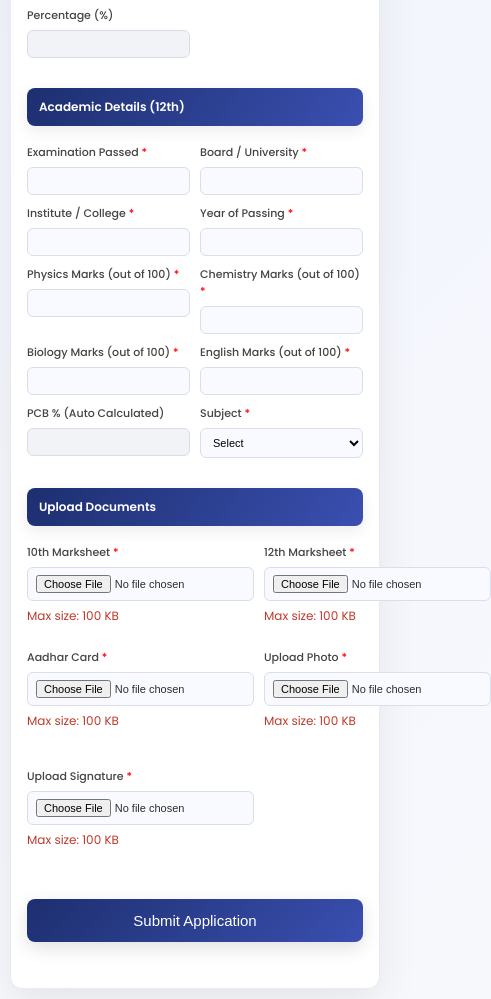
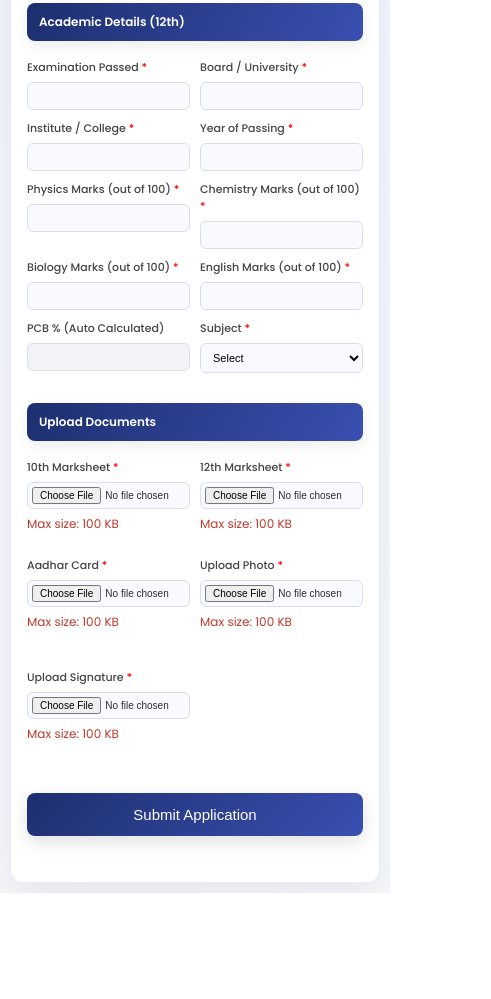
Before and after one commit to digiihelpdesk-prog/Application-Form-Nursing, a website: page index.html in a window 390 px wide. Shown: the part 1535-2534 px from the top of the page, 491 px wide, since content can reach past the window. After the commit the page ends 2428 px from the top, so only its background shows below. Drawn offline with Linux system fonts and the light colour scheme.

Commit message:
mobile view update

```diff
--- a/Style2.css
+++ b/Style2.css
@@ -239,6 +239,14 @@
 .form-group select{
 padding:7px 8px;
 font-size:11px;
+width:100%;
+box-sizing:border-box;
+}
+
+.form-group input[type="file"]{
+width:100%;
+font-size:10px;
+padding:4px;
 }
 
 .form-group label{
@@ -257,4 +265,9 @@
 font-size:12px;
 padding:10px 12px;
 }
+
+.university-logo{
+width:100px !important;
+height:55px !important;
 }
+}
```
